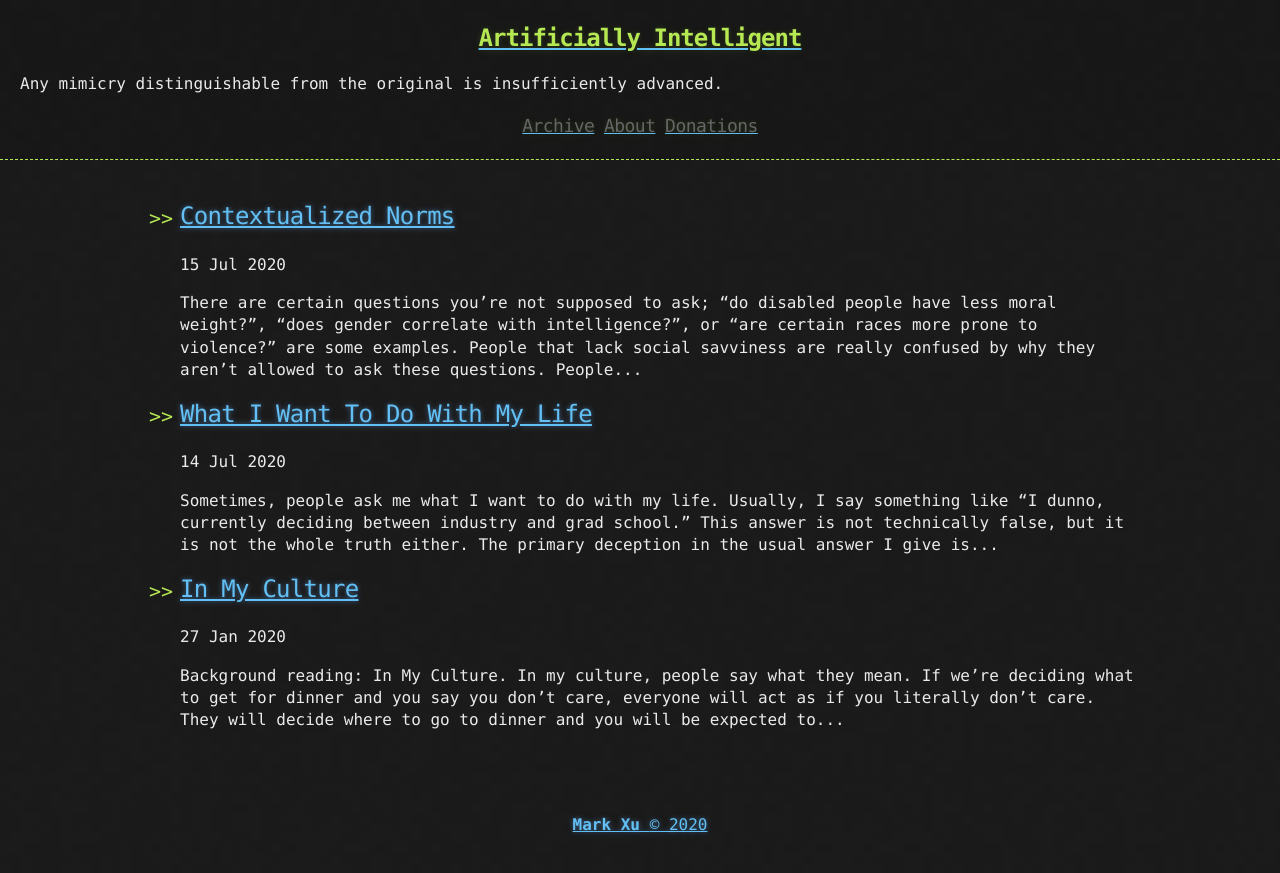
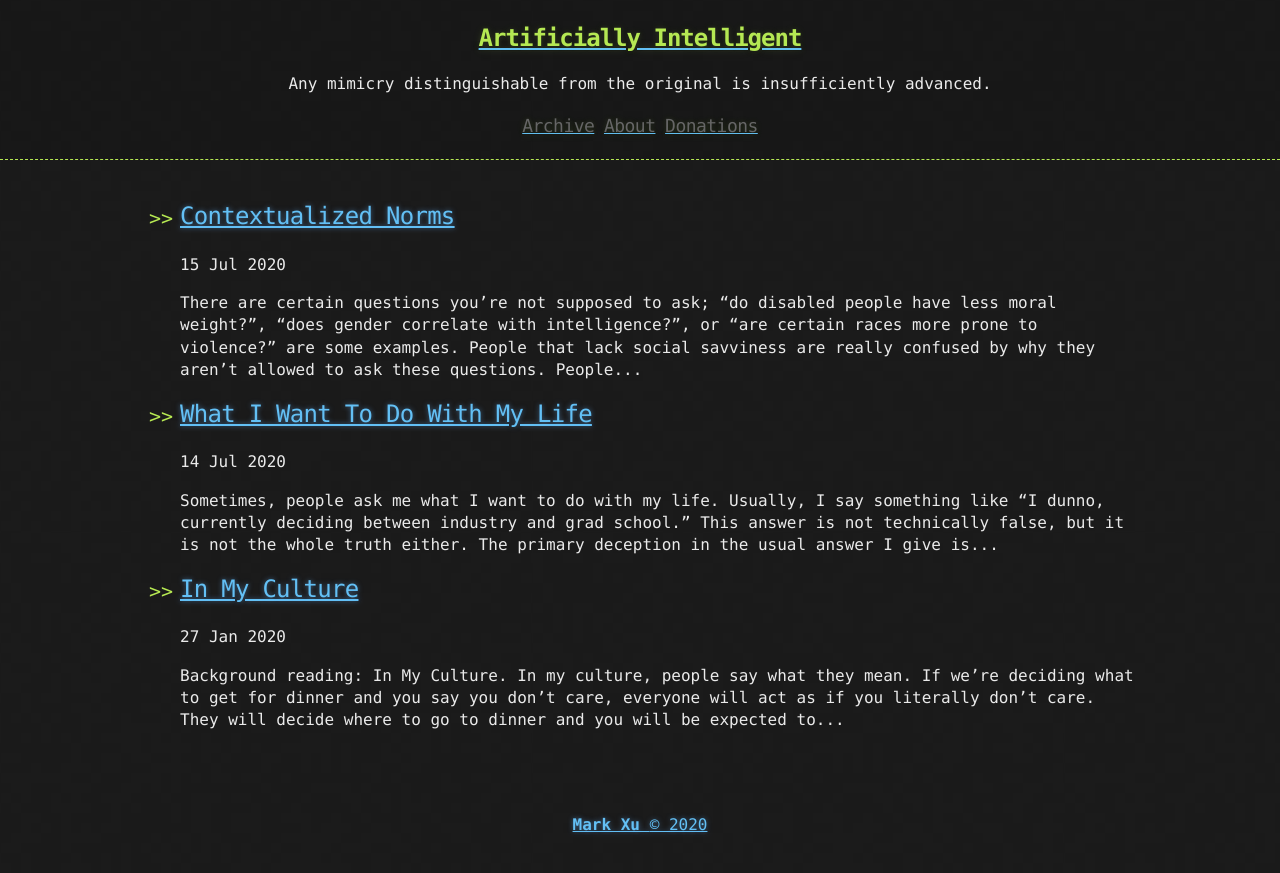
Before and after one commit to tocttou/hacker-blog, a Jekyll site: the page built from index.html, in a window 1280 px wide. Shown: the top 873 px of the page. Built offline with Jekyll 4.4.1, drawn with Linux system fonts in a browser that asks for light colours; the list of posts is cut into pages by our own code.

Commit message:
Update header.html

```diff
--- a/_includes/header.html
+++ b/_includes/header.html
@@ -3,7 +3,7 @@
     <a href="{{ "/" | prepend: site.baseurl | replace: '//', '/' }}">
     <h1>Artificially Intelligent</h1>
     </a>
-    <p> Any mimicry distinguishable from the original is insufficiently advanced. </p>
+    <p style="text-align:center"> Any mimicry distinguishable from the original is insufficiently advanced. </p>
     <div class="header-links">
       {% include links.html %}
     </div>
```
